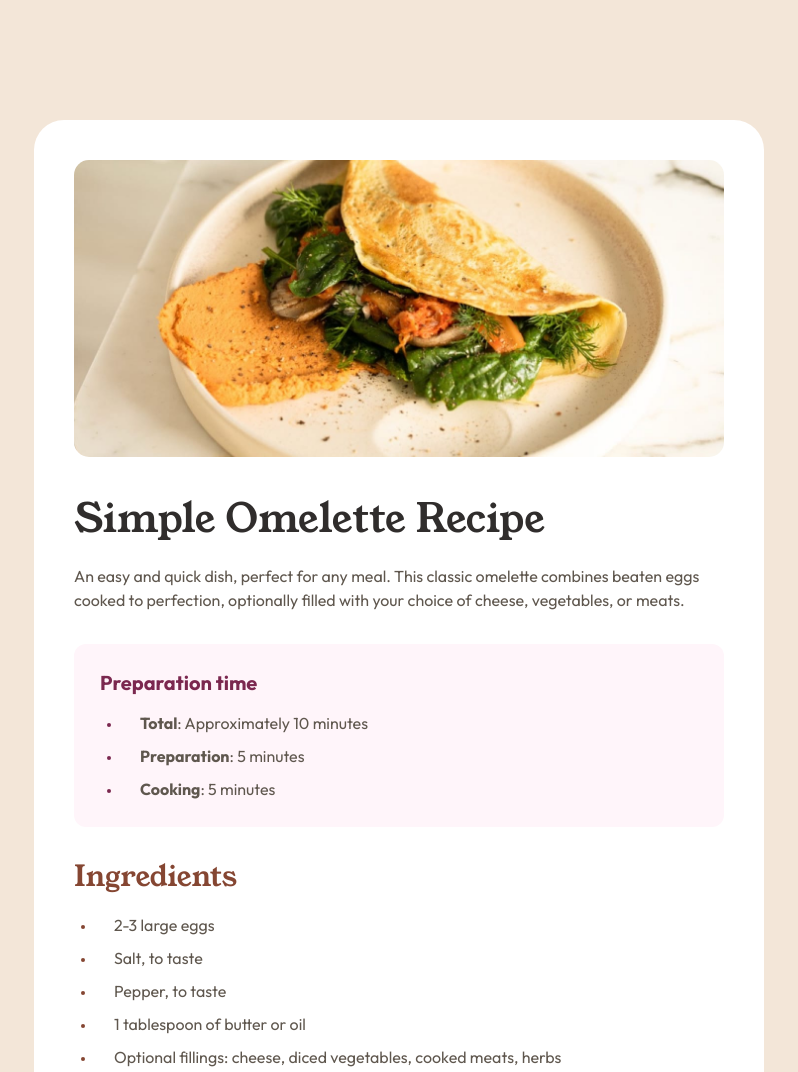
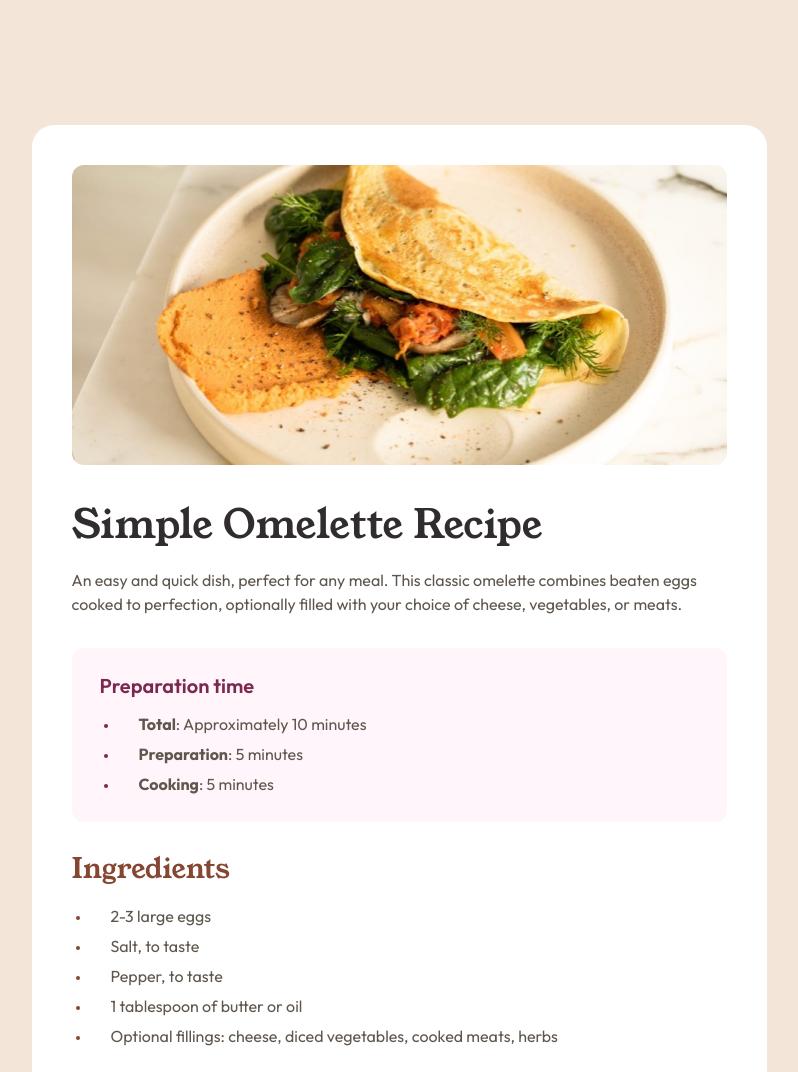
Before and after one commit to g-akca/recipe-page, a plain HTML site: page index.html in a window 1280 px wide. Shown: the top 1072 px of the page, without its empty margins (241-1039 px from the left). Drawn offline with Linux system fonts and the light colour scheme.

Commit message:
Adjust styles for closer look to original designs

```diff
--- a/styles.css
+++ b/styles.css
@@ -15,22 +15,22 @@ body {
     color: var(--stone-color3);
     line-height: 1.5em;
     background-color: var(--stone-color1);
-    padding: 120px 30px;
+    padding: 125px 29px;
     margin: 0;
     display: flex;
     justify-content: center;
 }
 
 #recipe-container {
-    max-width: 650px;
+    max-width: 655px;
     background-color: var(--white-color);
     padding: 40px;
-    border-radius: 30px;
+    border-radius: 22px;
 }
 
 #recipe-container img {
     width: 100%;
-    border-radius: 15px;
+    border-radius: 12px;
 }
 
 .main-heading {
@@ -40,14 +40,14 @@ body {
 
 .main-heading:not(h1) {
     color: var(--brown-color);
-    font-size: 1.8em;
-    margin-top: 38px;
+    font-size: 1.75em;
+    margin-top: 35px;
 }
 
 #recipe-container h1 {
     font-size: 2.5em;
     color: var(--stone-color4);
-    margin: 36px 0 25px;
+    margin: 34px 0 23px;
     line-height: 1em;
 }
 
@@ -73,24 +73,30 @@ body {
 }
 
 #prep-time {
-    margin: 32px 0;
+    margin: 32px 0 26px;
     background-color: var(--rose-color2);
-    padding: 10px 26px;
+    padding: 10px 28px;
     border-radius: 12px;
 }
 
 #prep-time h2 {
     color: var(--rose-color1);
     font-size: 1.25em;
+    font-weight: 600;
+    margin-bottom: 0;
+}
+
+#prep-time ul {
+    margin-top: 14px;
 }
 
 #prep-time ul, #ingredients ul, #instructions ol {
-    padding-left: 22px;
+    padding-left: 19px;
 }
 
 #prep-time li, #ingredients li, #instructions li {
-    margin-bottom: 9px;
-    padding-left: 18px;
+    margin-bottom: 6px;
+    padding-left: 20px;
 }
 
 #prep-time li::marker {
```
